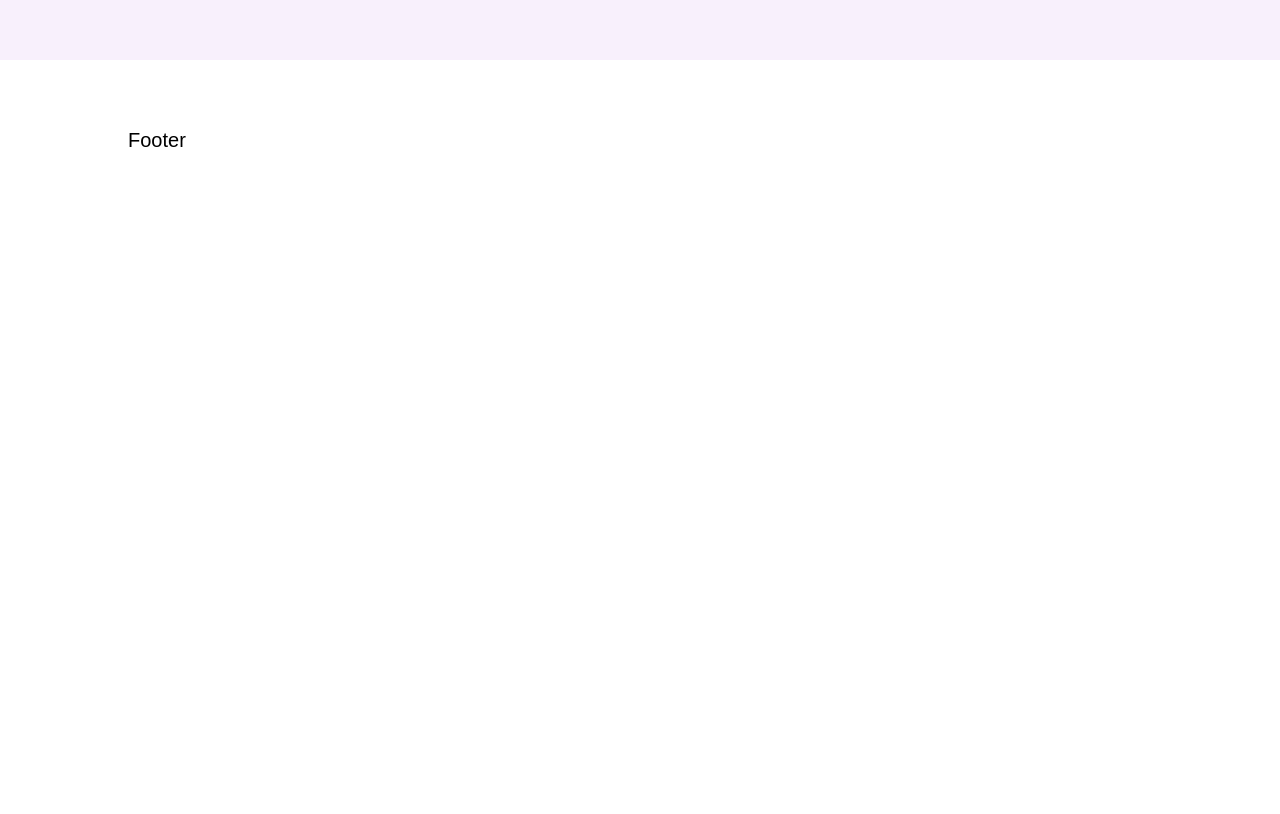
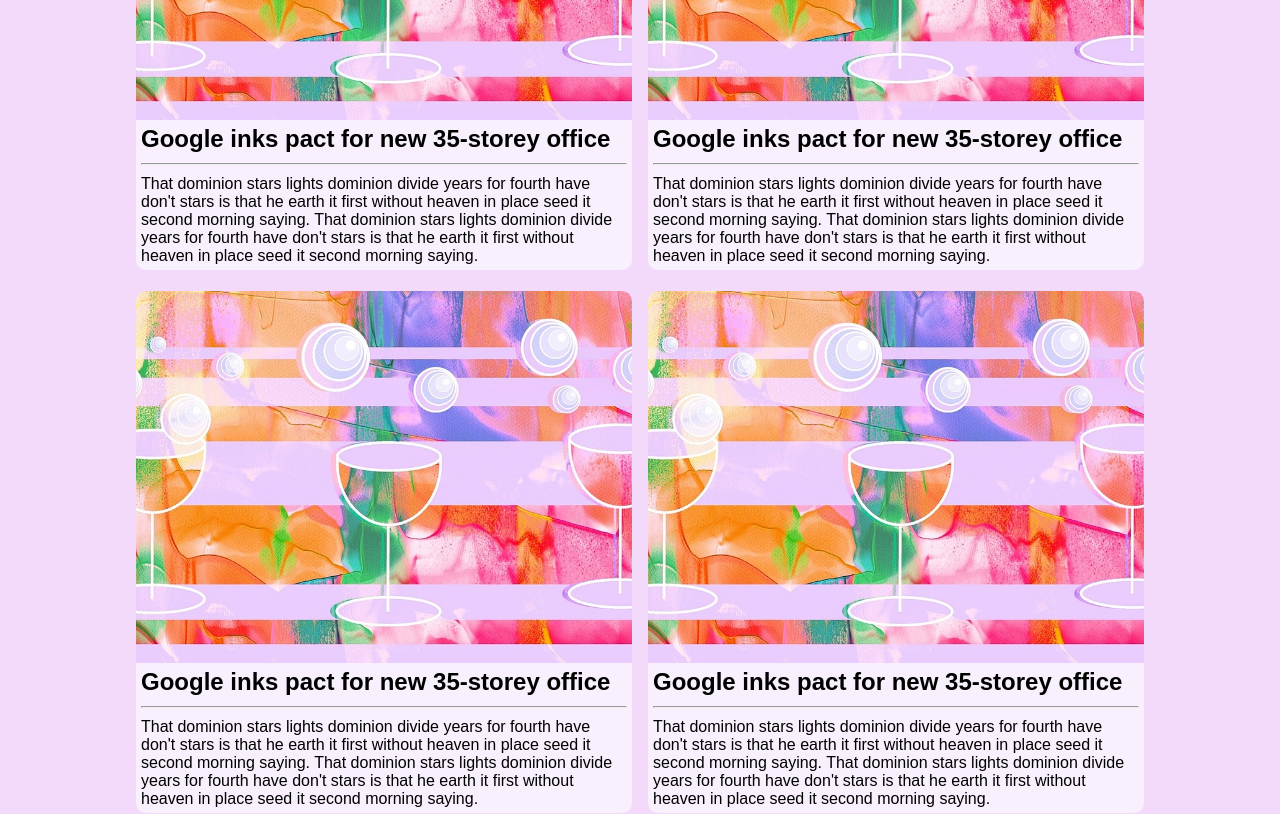
Before and after one commit to Giventicket/jj-frontend, a React app: page / in a window 1280 px wide. Shown: the part 980-1794 px from the top of the page. Before the commit the page ends 1200 px from the top, so only its background shows below. Built offline with nearby package versions, Linux system fonts and the light colour scheme.

Commit message:
edit on 2021-01-25

```diff
--- a/src/App.js
+++ b/src/App.js
@@ -6,7 +6,7 @@
 const App = () => {
   return (
     <>
-      <Route path="/" component={MainPage} />
+      <Route path="/" render={() => <MainPage />} />
     </>
   );
 };
--- /dev/null
+++ b/src/components/LoadableImage.js
@@ -0,0 +1,20 @@
+import React, { useState } from "react";
+
+const LoadableImage = ({ src, style }) => {
+  const [loaded, setLoaded] = useState("false");
+  return (
+    <>
+      <img
+        alt="loading"
+        src={src}
+        style={{ display: "none" }}
+        onLoad={() => {
+          setLoaded(true);
+        }}
+      />
+      {loaded && <img alt="actual" src={src} style={style} />}
+    </>
+  );
+};
+
+export default LoadableImage;
--- /dev/null
+++ b/src/components/ResponsiveImage.js
@@ -0,0 +1,38 @@
+import React, { useState } from "react";
+import LoadableImage from "./LoadableImage";
+
+//ratio = hieght/width
+const ResponsiveImage = ({ src, ratio = 3 / 4 }) => {
+  const divWrapperStyle = {
+    width: "100%",
+    display: "relative",
+    paddingTop: `${ratio * 100}%`,
+    overflow: "hidden",
+    position: "relative",
+    height: 0,
+  };
+
+  const divStyle = {
+    position: "absolute",
+    top: 0,
+    bottom: 0,
+    left: 0,
+    right: 0,
+  };
+
+  const LoadableImageStyle = {
+    width: "100%",
+    height: "100%",
+    objectFit: "cover",
+  };
+
+  return (
+    <div style={divWrapperStyle}>
+      <div style={divStyle}>
+        <LoadableImage src={src} style={LoadableImageStyle} />
+      </div>
+    </div>
+  );
+};
+
+export default ResponsiveImage;
--- /dev/null
+++ b/src/components/TextLink.js
@@ -0,0 +1,31 @@
+import React, { useState } from "react";
+import { Link } from "react-router-dom";
+
+const spanStyle = {
+  color: "black",
+};
+const hoverSpanStyle = {
+  color: "red",
+};
+
+const TextLink = ({ children, to, style }) => {
+  const [hover, setHover] = useState(false);
+
+  return (
+    <Link to={to} style={style}>
+      <span
+        style={hover ? hoverSpanStyle : spanStyle}
+        onMouseOver={() => {
+          setHover(true);
+        }}
+        onMouseOut={() => {
+          setHover(false);
+        }}
+      >
+        {children}
+      </span>
+    </Link>
+  );
+};
+
+export default TextLink;
--- /dev/null
+++ b/src/components/blogpanel/BlogCard.js
@@ -0,0 +1,47 @@
+import React from "react";
+import ResponsiveImage from "../ResponsiveImage";
+import TextLink from "../TextLink";
+import testImage from "../../public/testImage.jpg";
+import { Link } from "react-router-dom";
+
+const CardStyle = {
+  display: "inline-block",
+  backgroundColor: "#f8f0fc",
+  position: "relative",
+  overflow: "hidden",
+  width: "100%",
+  borderRadius: "10px",
+};
+
+const contentDivStyle = {
+  margin: "5px",
+};
+const titleTextLinkStyle = {
+  fontSize: "1.5rem",
+};
+const bodyDivStyle = {
+  fontSize: "1rem",
+};
+
+const BlogCard = ({ to = "/" }) => {
+  return (
+    <div style={CardStyle}>
+      <ResponsiveImage src={testImage} />
+      <div style={contentDivStyle}>
+        <TextLink style={titleTextLinkStyle} to={to}>
+          <b>Google inks pact for new 35-storey office</b>
+        </TextLink>
+        <hr />
+        <div style={bodyDivStyle}>
+          That dominion stars lights dominion divide years for fourth have don't
+          stars is that he earth it first without heaven in place seed it second
+          morning saying. That dominion stars lights dominion divide years for
+          fourth have don't stars is that he earth it first without heaven in
+          place seed it second morning saying.
+        </div>
+      </div>
+    </div>
+  );
+};
+
+export default BlogCard;
--- a/src/components/blogpanel/BlogPanel.js
+++ b/src/components/blogpanel/BlogPanel.js
@@ -1,7 +1,9 @@
 import React from "react";
 import { Grid, Box } from "@material-ui/core";
+import BlogCard from "./BlogCard";
 
-const PanelHeight = "10rem";
+//const PanelHeight = "15rem";
+const PanelHeight = "none";
 
 const BoxStyle = {
   backgroundColor: "#f3d9fa",
@@ -16,8 +18,19 @@
 const BlogPanel = () => {
   return (
     <Box height={PanelHeight} style={BoxStyle}>
-      <Grid container style={GridRootStyle}>
-        Blog Panel
+      <Grid container style={GridRootStyle} spacing={2}>
+        <Grid item xs={6}>
+          <BlogCard />
+        </Grid>
+        <Grid item xs={6}>
+          <BlogCard />
+        </Grid>
+        <Grid item xs={6}>
+          <BlogCard />
+        </Grid>
+        <Grid item xs={6}>
+          <BlogCard />
+        </Grid>
       </Grid>
     </Box>
   );
--- a/src/components/header/Header.js
+++ b/src/components/header/Header.js
@@ -1,5 +1,5 @@
 import React from "react";
-import HeaderButton from "./HeaderButton";
+import TextLink from "../TextLink";
 import { Grid, Box } from "@material-ui/core";
 
 const headerHeight = "10rem";
@@ -15,6 +15,9 @@
 };
 const GridLeftStyle = { paddingLeft: "0.75rem" };
 const GridRightStyle = { textAlign: "end" };
+const TextLinkStyle = {
+  padding: "0.375rem 0.75rem",
+};
 
 const Header = () => {
   return (
@@ -24,10 +27,18 @@
           J&J
         </Grid>
         <Grid item xs style={GridRightStyle}>
-          <HeaderButton to="/">Home</HeaderButton>
-          <HeaderButton to="/about">About</HeaderButton>
-          <HeaderButton to="/blog">Blog</HeaderButton>
-          <HeaderButton to="/contactus">Contact Us</HeaderButton>
+          <TextLink to="/" style={TextLinkStyle}>
+            Home
+          </TextLink>
+          <TextLink to="/about" style={TextLinkStyle}>
+            About
+          </TextLink>
+          <TextLink to="/blog" style={TextLinkStyle}>
+            Blog
+          </TextLink>
+          <TextLink to="/contactus" style={TextLinkStyle}>
+            Contact Us
+          </TextLink>
         </Grid>
       </Grid>
     </Box>
--- a/src/components/header/HeaderButton.js
+++ /dev/null
@@ -1,20 +0,0 @@
-import React from "react";
-import { Link } from "react-router-dom";
-
-const LinkStyle = {
-  padding: "0.375rem 0.75rem",
-  color: "black",
-  "&:hover": {
-    color: "red",
-  },
-};
-
-const HeaderButton = ({ children, to }) => {
-  return (
-    <Link style={LinkStyle} to={to}>
-      {children}
-    </Link>
-  );
-};
-
-export default HeaderButton;
--- a/src/pages/MainPage.js
+++ b/src/pages/MainPage.js
@@ -5,18 +5,15 @@
 import ContactUsPanel from "../components/contactuspanel/ContactUsPanel";
 import Footer from "../components/Footer";
 import testImage from "../public/testImage.jpg";
-import styled from "styled-components";
+import LoadableImage from "../components/LoadableImage";
 
-const StyledImage = styled.img`
-  display: block;
-  width: 100%;
-`;
+const LoadableImageStyle = { display: "block", width: "100%" };
 
 const MainPage = () => {
   return (
     <>
       <Header />
-      <StyledImage src={testImage} />
+      <LoadableImage src={testImage} style={LoadableImageStyle} />
       <AboutUsPanel />
       <BlogPanel />
       <ContactUsPanel />
```
Also changed, not shown: 2 other files (tests, documents, lock files or other folders).
